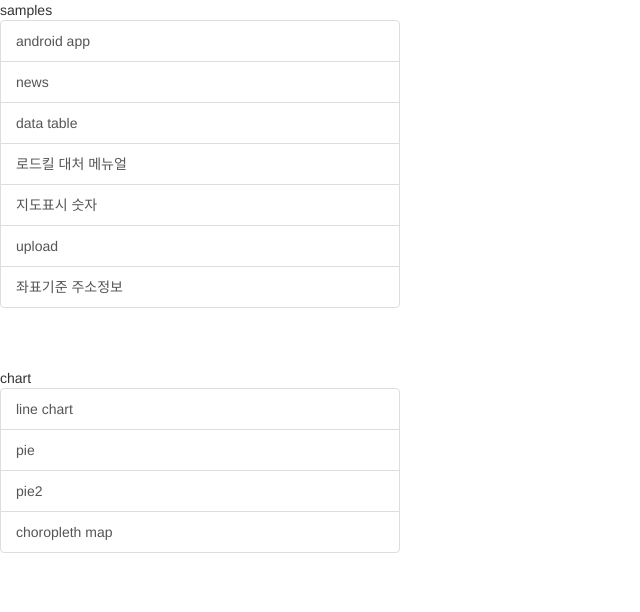
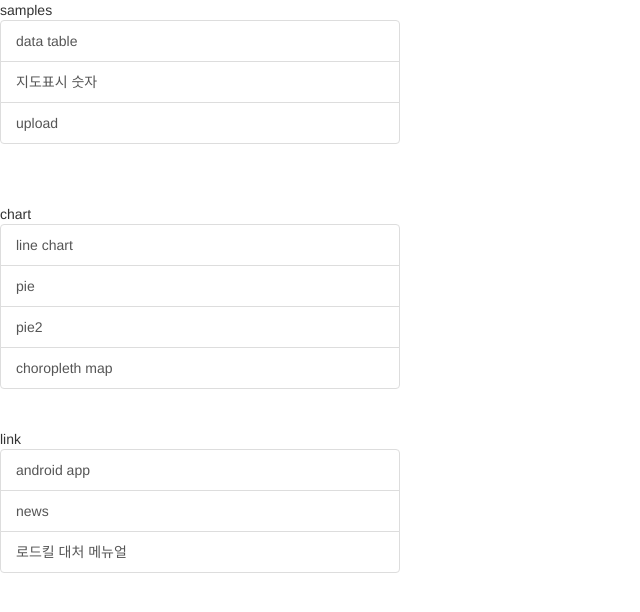
Before and after one commit to goodroad/goodroad.github.io, a plain HTML site: page sample/index.html in a window 1280 px wide. Shown: the whole page, without its empty margins (0-640 px from the left). Drawn offline with nearby package versions, Linux system fonts and the light colour scheme.

```diff
--- a/sample/index.html
+++ b/sample/index.html
@@ -9,10 +9,7 @@
 <body>
 samples
 <div class="list-group" style="width: 400px">
-    <a class="list-group-item" href="https://play.google.com/store/apps/details?id=com.sicamp.goodroad">android app </a>
-    <a class="list-group-item" href="page/news.html">news </a>
     <a class="list-group-item" href="page/table.html?page=0"> data table</a>
-    <a class="list-group-item" href="page/story2.html">로드킬 대처 메뉴얼</a>
     <!--<a class="list-group-item" href="map/map.html?id=10">지도표시 마크</a>-->
     <a class="list-group-item" href="map/roadkill_map.html">지도표시 숫자</a>
     <!--<a class="list-group-item" href="story/story1.html">story1 </a>-->
@@ -20,7 +17,7 @@
     <!--<a class="list-group-item" href="story/story4.html">story4 </a>-->
     <!--<a class="list-group-item" href="story/story5.html">story5 </a>-->
     <a class="list-group-item" href="http://rest.goodroad.co.kr/upload">upload </a>
-    <a class="list-group-item" href="map/map2.html?lat=37.566826&lng=126.9786567">좌표기준 주소정보 </a>
+    <!--<a class="list-group-item" href="map/map2.html?lat=37.566826&lng=126.9786567">좌표기준 주소정보 </a>-->
 </div>
 <br/>
 <br/>
@@ -31,6 +28,15 @@
     <a class="list-group-item" href="chart/pie2.html">pie2 </a>
     <a class="list-group-item" href="http://bl.ocks.org/e9t/raw/55699e9fa8c3eb7fe40c/"> choropleth map</a>
 </div>
+
+
+<br/>
+link
+<div class="list-group" style="width: 400px">
+    <a class="list-group-item" href="https://play.google.com/store/apps/details?id=com.sicamp.goodroad">android app </a>
+    <a class="list-group-item" href="page/news.html">news </a>
+    <a class="list-group-item" href="page/story2.html">로드킬 대처 메뉴얼</a>
+</div>
 </body>
 
 </html>
```
